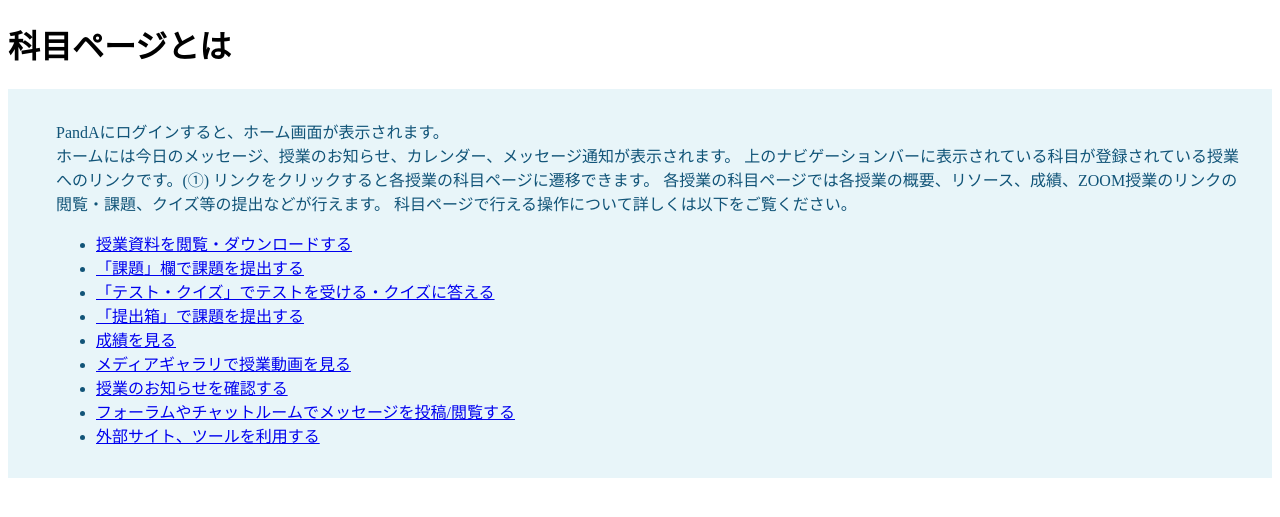
After one commit to kyoto-u/student-guidebook, a Python web app: template templates/what_is_coursesite.htm in a window 1280 px wide. The commit adds this page. Shown: the top 517 px of the page. Run offline with Jinja, Linux system fonts and the light colour scheme; the template is opened without the code that fills it, so the values that code supplies are empty.

Commit message:
科目ページについての説明を追加する

```diff
--- /dev/null
+++ b/static/css/original.css
@@ -0,0 +1,31 @@
+.screensteps-textblock.screensteps-wrapper--introduction {
+    color: #115478;
+    background-color: #e8f5f9;
+    padding-left: 1.5em;
+}
+
+.screensteps-wrapper.screensteps-textblock {
+    position: relative;
+    padding-left: 3em;
+    padding-right: 1.5em;
+}
+
+.screensteps-wrapper {
+    margin: 10px 0;
+    padding-left: 15px;
+    padding-top: 30px;
+    padding-bottom: 15px;
+}
+
+div {
+    display: block;
+}
+
+.screensteps-description, .screensteps-steps {
+    line-height: 1.7;
+}
+
+.screensteps-wrapper.screensteps-textblock::before {
+    left: 0.75em;
+    position: absolute;
+}
--- a/templates/root.htm
+++ b/templates/root.htm
@@ -14,10 +14,8 @@
       <li class="topic">
         <h2><a href="#">科目ページにアクセスする</a></h2>
         <ul>
-          <li class="subtopic"><a href="#">科目ページとは</a></li>
-          <li class="subtopic">
-            <a href="#">科目ページを上のタブに追加する</a>
-          </li>
+          <li class="subtopic"><a href="/templates/what_is_coursesite.htm">科目ページとは</a></li>
+          <li class="subtopic"><a href="/templates/add_coursesite.htm">科目ページを上のタブに追加する</a></li>
         </ul>
       </li>
       <li class="topic">
--- /dev/null
+++ b/templates/what_is_coursesite.htm
@@ -0,0 +1,31 @@
+<!DOCTYPE html>
+<html>
+    <head>
+        <link rel="stylesheet" href="/static//css/original.css" type="text/css">
+    </head>
+    <body>
+        <div>
+            <h1 >科目ページとは</h1>
+            <div class="title instructions screensteps-textblock screensteps-wrapper--introduction screensteps-wrapper">
+                PandAにログインすると、ホーム画面が表示されます。<br>
+                ホームには今日のメッセージ、授業のお知らせ、カレンダー、メッセージ通知が表示されます。
+                上のナビゲーションバーに表示されている科目が登録されている授業へのリンクです。(&#9312;)
+                リンクをクリックすると各授業の科目ページに遷移できます。
+                各授業の科目ページでは各授業の概要、リソース、成績、ZOOM授業のリンクの閲覧・課題、クイズ等の提出などが行えます。
+                科目ページで行える操作について詳しくは以下をご覧ください。
+                <ul>
+                    <li><a href="#">授業資料を閲覧・ダウンロードする</a></li>
+                    <li><a href="#">「課題」欄で課題を提出する</a></li>
+                    <li><a href="#">「テスト・クイズ」でテストを受ける・クイズに答える</a></li>
+                    <li><a href="#">「提出箱」で課題を提出する</a></li>
+                    <li><a href="#">成績を見る</a></li>
+                    <li><a href="#">メディアギャラリで授業動画を見る</a></li>
+                    <li><a href="#">授業のお知らせを確認する</a></li>
+                    <li><a href="#">フォーラムやチャットルームでメッセージを投稿/閲覧する</a></li>
+                    <li><a href="#">外部サイト、ツールを利用する</a></li>
+                </ul>
+            </div>
+        </div>
+
+    </body>
+</html>
```
Also changed, not shown: templates/add_coursesite.htm (added, +19 -0 lines).
